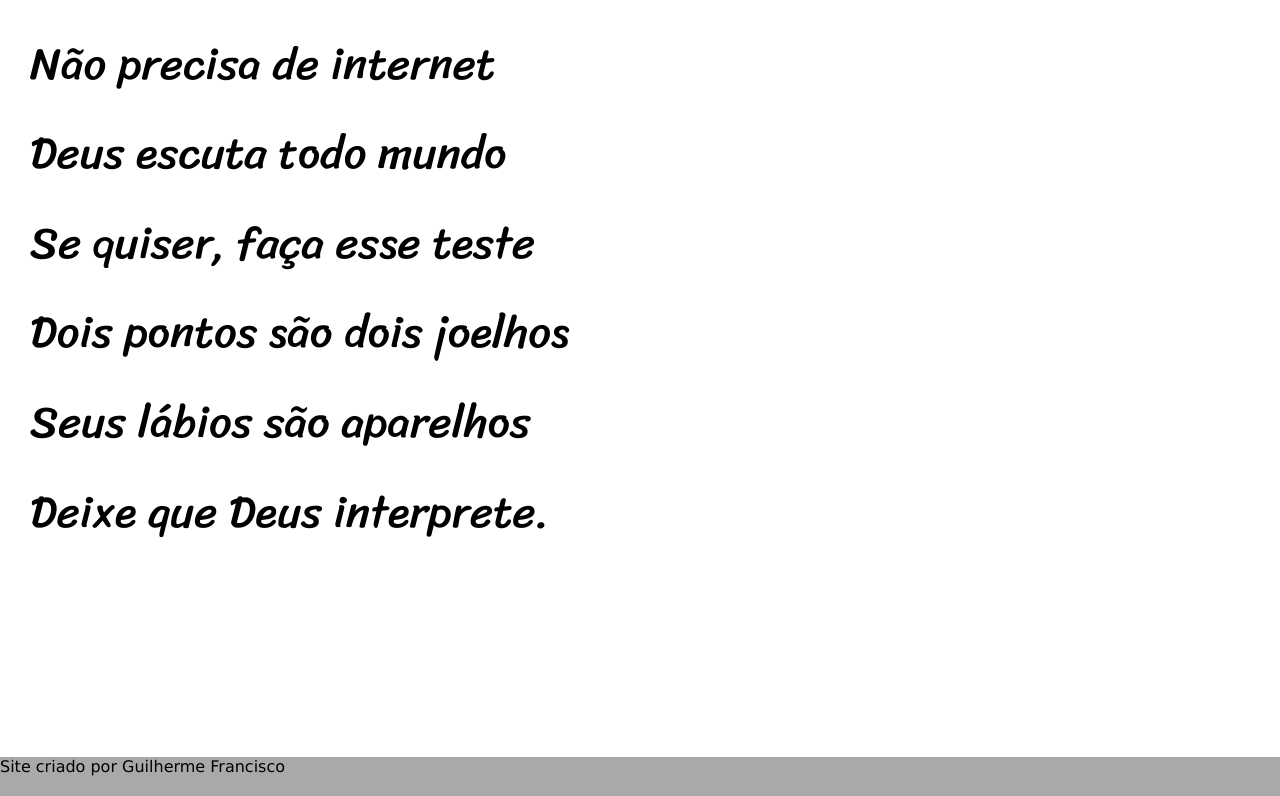
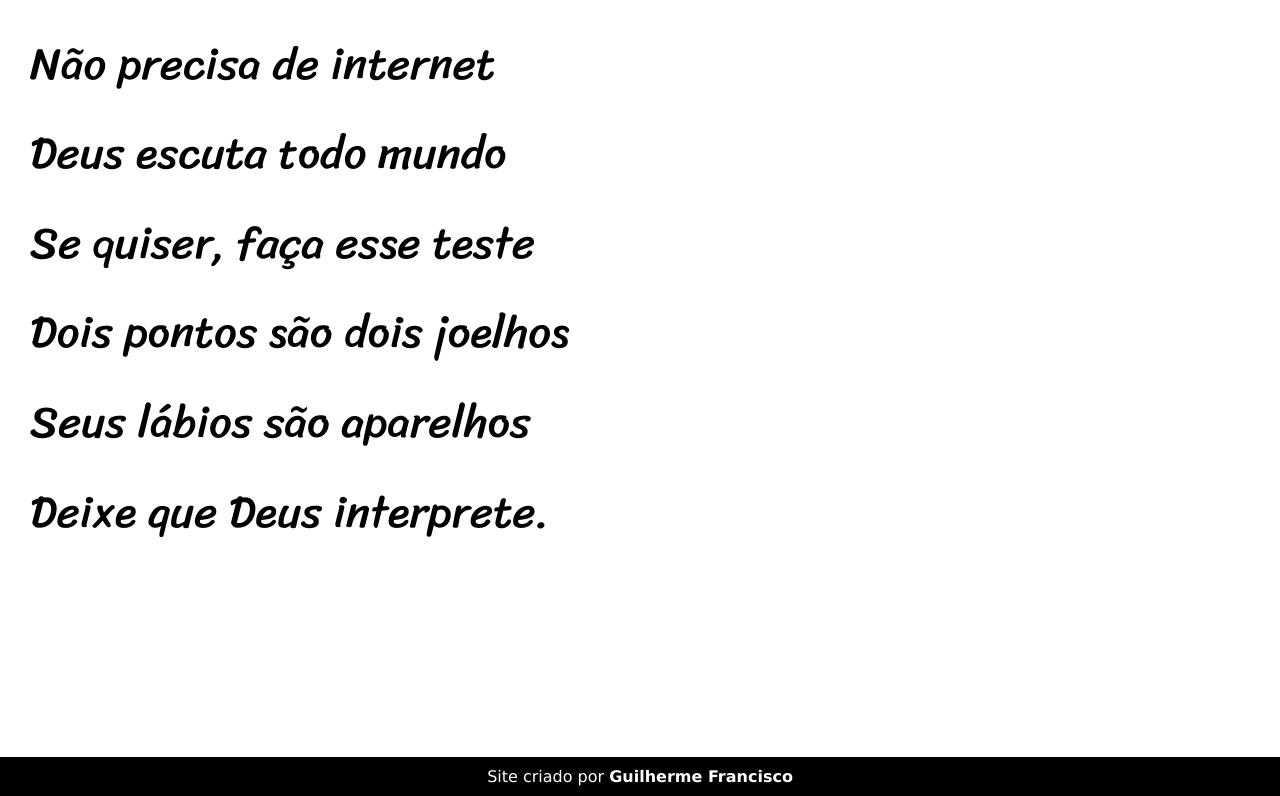
Before and after one commit to Guilherme549/Projeto-Cordel, a plain HTML site: page index.html in a window 1280 px wide. Shown: the part 5075-5871 px from the top of the page. Drawn offline with Linux system fonts and the light colour scheme.

Commit message:
Projeto finalizado.

```diff
--- a/index.html
+++ b/index.html
@@ -98,7 +98,7 @@
     </section>
 
     <footer>
-        <p>Site criado por Guilherme Francisco </p>
+        <p>Site criado por <a href="https://github.com/Guilherme549">Guilherme Francisco</a> </p>
     </footer>
 </body>
 
--- a/style.css
+++ b/style.css
@@ -107,3 +107,10 @@ header > p{
     background-attachment: fixed;
 
 }
+
+footer{
+    background-color: black;
+    color: white;
+    text-align: center;
+    padding: 10px;
+}
```
